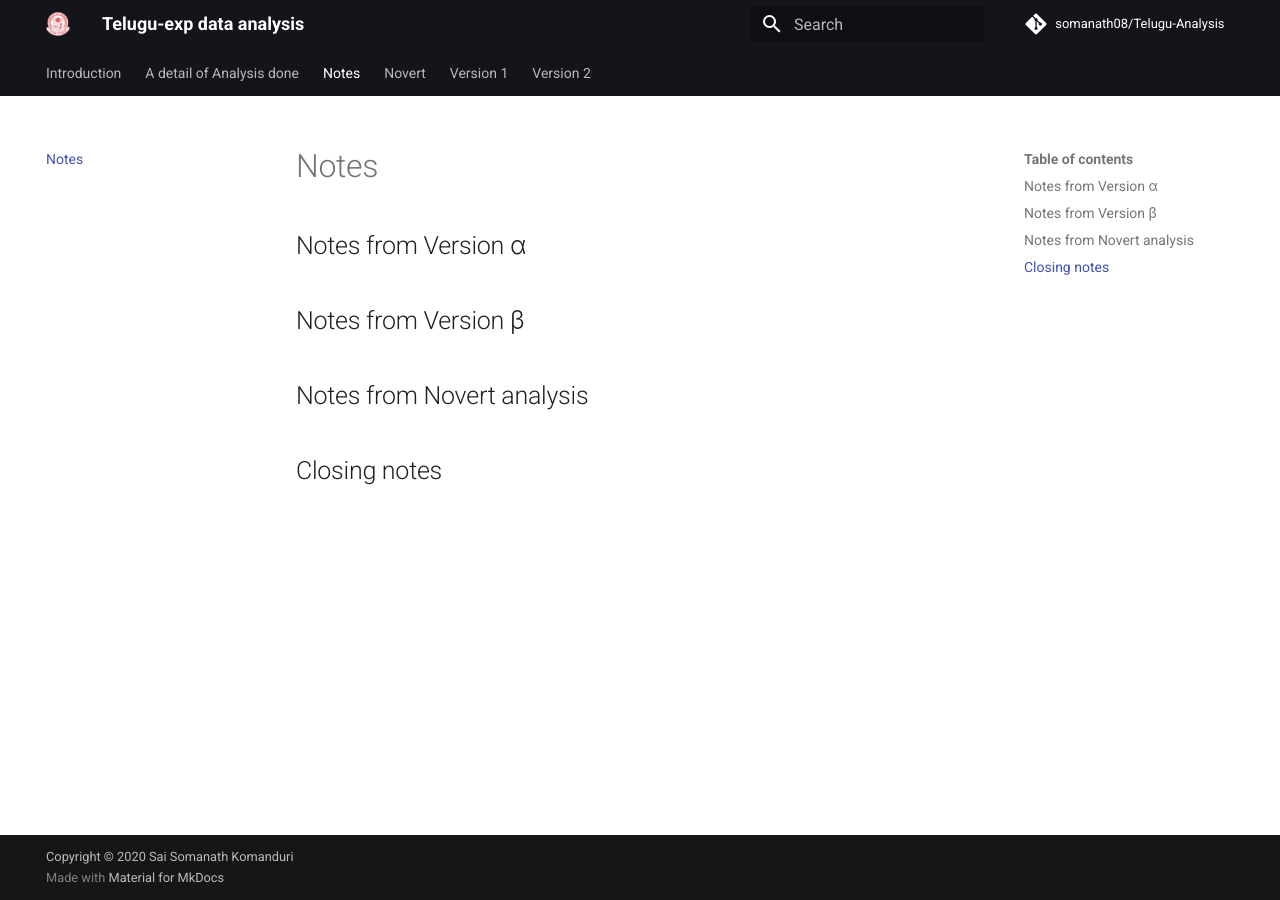
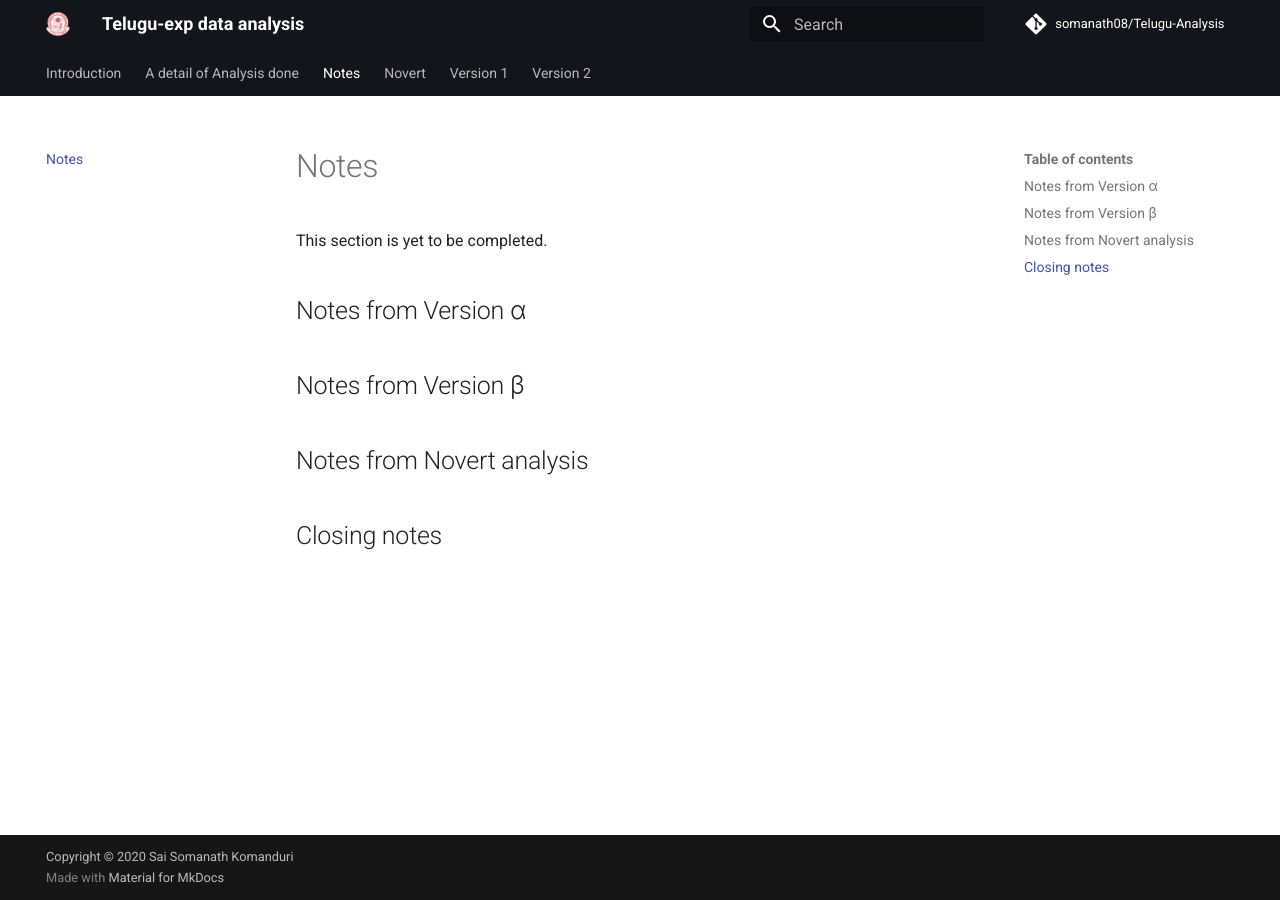
Before and after one commit to saisk08/Telugu-Analysis, an MkDocs documentation site: the page built from docs/notes.md, in a window 1280 px wide. Built offline with MkDocs 1.6.1 and Material for MkDocs 9.7.7, drawn with Linux system fonts in a browser that asks for light colours; comment, search, counter and statistics services are not loaded.

Commit message:
Indicate the incomplete status of notes section

```diff
--- a/docs/notes.md
+++ b/docs/notes.md
@@ -1,4 +1,6 @@
 # Notes
+
+This section is yet to be completed.
 
 ## Notes from Version &alpha;
 
```
